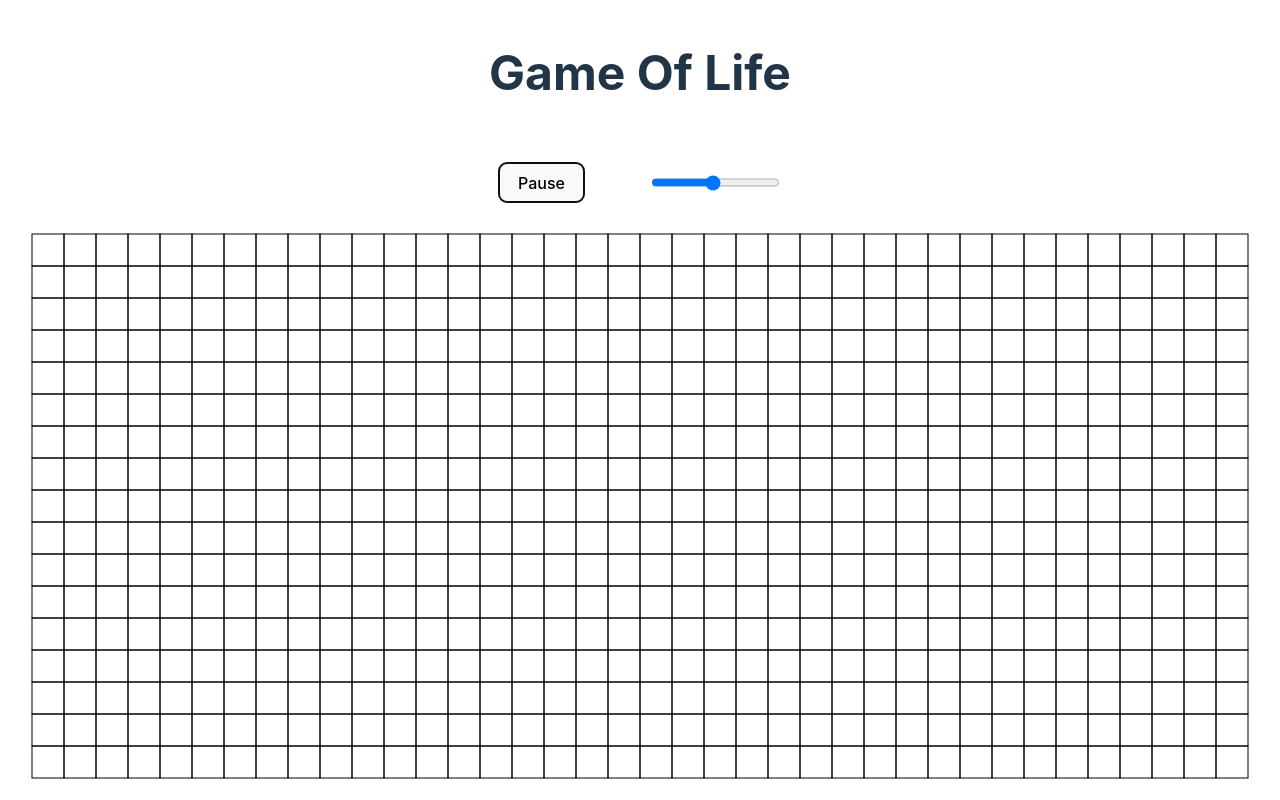
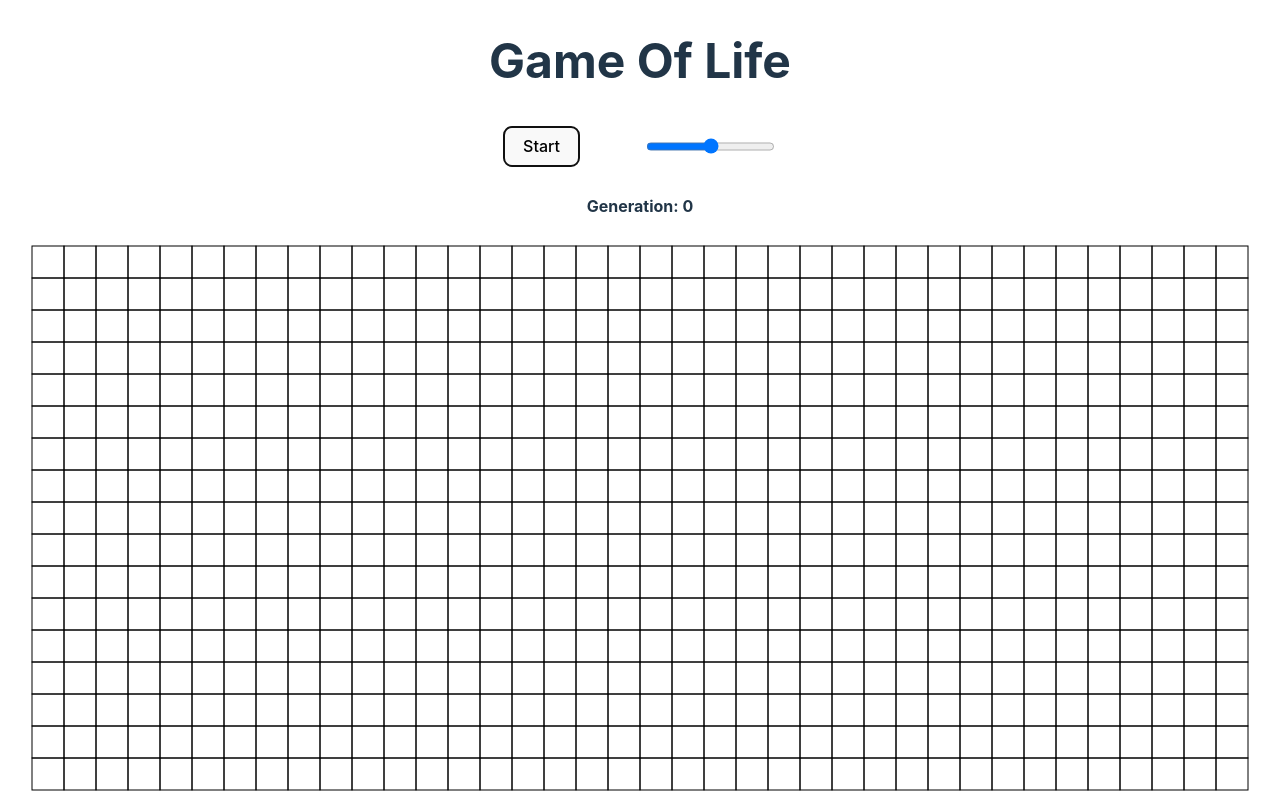
Before and after one commit to elvisvoer/game-of-life, a website built with Vite: page index.html in a window 1280 px wide. Both pictures are taken after a click on the button "Start". Built offline with nearby package versions, Linux system fonts and the light colour scheme.

Commit message:
Fix slider direction and add generation count

```diff
--- a/index.html
+++ b/index.html
@@ -13,9 +13,10 @@
   <h1>Game Of Life</h1>
   <div class="controls">
     <button id="toggle-game">Start</button>
-    <input type="range" min="20" max="780" value="380" id="speed">
+    <input type="range" min="0" max="100" value="50" id="speed">
   </div>
-  <div id="app"></div>
+  <h4 id="status">Generations: 0</h4>
+  <div id="game"></div>
   <script type="module" src="/src/main.ts"></script>
 </body>
 
--- a/src/main.ts
+++ b/src/main.ts
@@ -24,9 +24,10 @@ declare const d3: any;
 
 class GameOfLife {
   private _displayData: D3Cell[][] = [];
+  private _delta: number = 50;
 
   public isRunning: boolean = false;
-  public speed: number = 500;
+  public onNextTick?: Function;
 
   constructor() {
     this._displayData = this.getBoardDisplayData();
@@ -36,13 +37,17 @@ class GameOfLife {
       requestAnimationFrame(timer);
       var currentTime = new Date().getTime();
 
-      if (currentTime - lastTime >= this.speed) {
+      if (currentTime - lastTime >= this._delta * 10) {
         this.tick();
         lastTime = currentTime;
       }
     };
     // autostart
     timer();
+  }
+
+  set speed(s: number) {
+    this._delta = 100 - s;
   }
 
   public render(rootElementSelector: string | Element | null) {
@@ -104,6 +109,8 @@ class GameOfLife {
       return;
     }
 
+    let allDied = true;
+
     const count = this.getAllNeighborsCount(this._displayData);
     count.forEach((line, row) =>
       line.forEach((neighborsCount, col) => {
@@ -112,12 +119,15 @@ class GameOfLife {
           (cell.alive && [2, 3].includes(neighborsCount)) ||
           (!cell.alive && [3].includes(neighborsCount))
         ) {
+          allDied = false;
           this.setIsAlive(cell.coord, true);
         } else {
           this.setIsAlive(cell.coord, false);
         }
       })
     );
+
+    this.onNextTick?.(allDied);
   }
 
   private setIsAlive(coord: Point, isAlive: boolean) {
@@ -206,12 +216,19 @@ class GameOfLife {
   }
 }
 
+let button: HTMLButtonElement;
+let generations = 0;
 const game = new GameOfLife();
-game.render(document.querySelector("#app"));
+game.render("#game");
+game.onNextTick = (wentExtinct: boolean) => {
+  document.querySelector("#status")!.innerHTML = `Generation: ${generations++}`;
+  if (wentExtinct) {
+    game.isRunning = false;
+    button.innerHTML = "Start";
+  }
+};
 
-const button: HTMLButtonElement = document.querySelector(
-  "#toggle-game"
-) as HTMLButtonElement;
+button = document.querySelector("#toggle-game") as HTMLButtonElement;
 button.addEventListener("click", () => {
   game.isRunning = !game.isRunning;
   button.innerHTML = !game.isRunning ? "Start" : "Pause";
```
